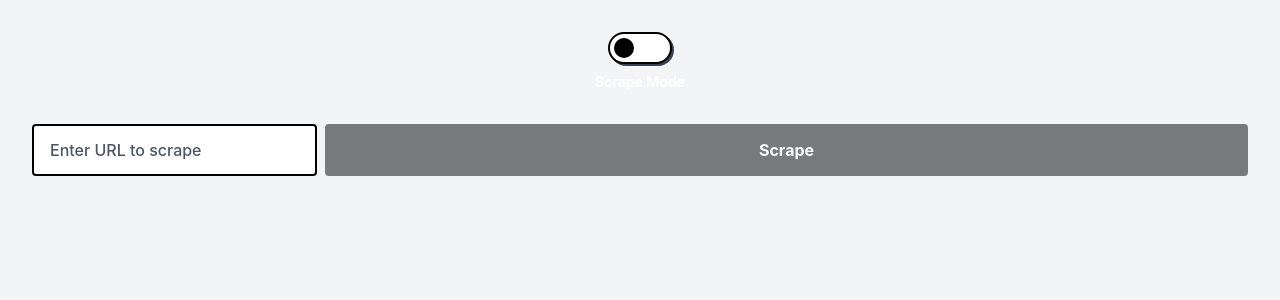
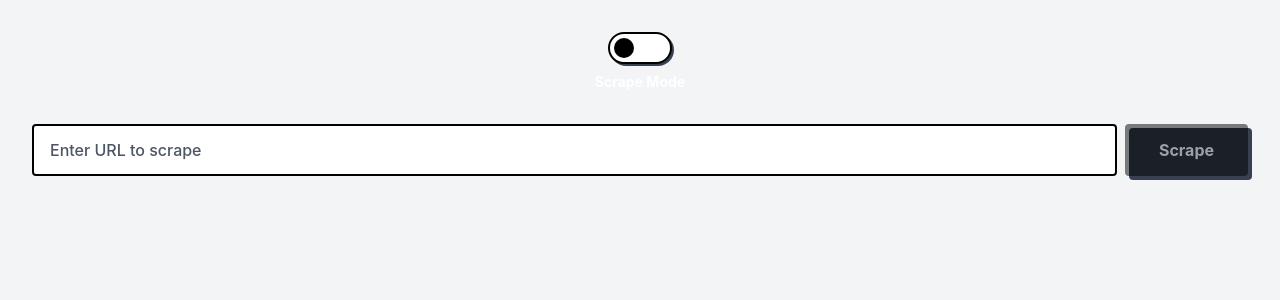
Before and after one commit to santosh898/linkbender, a React (Vite) app in the folder my-scraper/: page / in a window 1280 px wide. Shown: the top 300 px of the page. Built offline with nearby package versions, Linux system fonts and the light colour scheme; the HTML template or start-up script is replaced by a standard one.

Commit message:
goodpoint

```diff
--- a/my-scraper/src/App.jsx
+++ b/my-scraper/src/App.jsx
@@ -176,7 +176,7 @@ function App() {
           <input
             type="text"
             value={input}
-            onChange={handleInputChange}
+            onChange={(e) => setInput(e.target.value)}
             placeholder={isSearchMode ? 'Enter tags to search' : 'Enter URL to scrape'}
             className="flex-1 px-4 py-3 bg-white text-black
                      border-2 border-black rounded
@@ -184,13 +184,27 @@ function App() {
           />
           <button
             type="submit"
-            className="relative inline-block w-full rounded border-2 border-black bg-black px-8 py-3
-                     text-base font-bold text-white transition duration-100
-                     hover:bg-gray-900 hover:text-yellow-500 disabled:opacity-50
-                     disabled:cursor-not-allowed disabled:hover:bg-black disabled:hover:text-white"
             disabled={loading || !input.trim()}
+            className="relative"
           >
-            {loading ? 'Processing...' : (isSearchMode ? 'Search' : 'Scrape')}
+            <span className="absolute top-0 left-0 mt-1 ml-1 h-full w-full rounded bg-gray-700"></span>
+            <span className={`fold-bold relative inline-block h-full w-full rounded border-2
+                           border-black bg-black px-8 py-3 text-base font-bold text-white
+                           transition duration-100 hover:bg-gray-900 hover:text-yellow-500
+                           ${(loading || !input.trim()) ? 'opacity-50 cursor-not-allowed' : ''}`}
+            >
+              {loading ? (
+                <div className="flex items-center gap-2 justify-center">
+                  <div className="relative w-4 h-4">
+                    <div className="absolute top-0 left-0 mt-0.5 ml-0.5 h-full w-full rounded-full bg-gray-700"></div>
+                    <div className="relative w-full h-full border-2 border-white border-t-transparent rounded-full animate-spin"></div>
+                  </div>
+                  Processing...
+                </div>
+              ) : (
+                isSearchMode ? 'Search' : 'Scrape'
+              )}
+            </span>
           </button>
         </div>
       </form>
@@ -209,21 +223,26 @@ function App() {
             // Search Results Display
             <div className="space-y-4">
               <div className="mb-4">
-                <h3 className="text-lg font-bold">
+                <h3 className="text-lg font-bold text-black">
                   Found {results.searchResults.length} results
                 </h3>
                 {results.searchResults.map((result) => (
                   <div key={result.id} className="mb-4 p-4 bg-white rounded border-2 border-black">
-                    <h4 className="font-bold">{result.url}</h4>
+                    <h4 className="font-bold text-black">{result.url}</h4>
                     <p className="text-gray-700">{result.summary}</p>
                     <div className="mt-2">
-                      <span className="font-bold mr-4">Grade: {result.grade}</span>
-                      <span className="font-bold">Badge: {result.badge}</span>
+                      <span className="font-bold text-black mr-4">Grade: {result.grade}</span>
+                      <span className="font-bold text-black">Badge: {result.badge}</span>
                     </div>
                     <div className="mt-2">
                       {result.tags.map((tag, i) => (
-                        <span key={i} className="mr-2 px-2 py-1 bg-gray-200 rounded">
-                          #{tag}
+                        <span key={i} className="relative mr-2 mb-2 inline-block">
+                          <span className="absolute top-0 left-0 mt-1 ml-1 h-full w-full rounded bg-gray-700"></span>
+                          <span className="fold-bold relative inline-block h-full w-full rounded border-2
+                                         border-black bg-black px-3 py-1 text-base font-bold text-white
+                                         transition duration-100 hover:bg-gray-900 hover:text-yellow-500">
+                            #{tag}
+                          </span>
                         </span>
                       ))}
                     </div>
@@ -237,17 +256,23 @@ function App() {
           ) : (
             // Scrape Results Display
             <div className="p-4 bg-white rounded border-2 border-black">
-              <h3 className="font-bold">{results.url}</h3>
+              <h3 className="font-bold text-black">{results.url}</h3>
               <p className="text-gray-700 mt-2">{results.summary}</p>
-              {results.grade && (
+              {(results.grade || results.badge) && (
                 <div className="mt-2">
-                  <span className="font-bold">Grade: {results.grade}</span>
+                  <span className="font-bold text-black mr-4">Grade: {results.grade}</span>
+                  <span className="font-bold text-black">Badge: {results.badge}</span>
                 </div>
               )}
               <div className="mt-2">
                 {results.tags.map((tag, i) => (
-                  <span key={i} className="mr-2 px-2 py-1 bg-gray-200 rounded">
-                    #{tag}
+                  <span key={i} className="relative mr-2 mb-2 inline-block">
+                    <span className="absolute top-0 left-0 mt-1 ml-1 h-full w-full rounded bg-gray-700"></span>
+                    <span className="fold-bold relative inline-block h-full w-full rounded border-2
+                                     border-black bg-black px-3 py-1 text-base font-bold text-white
+                                     transition duration-100 hover:bg-gray-900 hover:text-yellow-500">
+                      #{tag}
+                    </span>
                   </span>
                 ))}
               </div>
```
